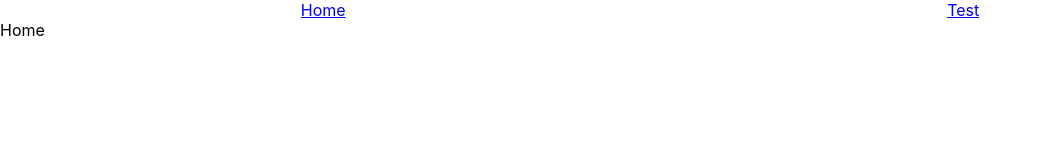
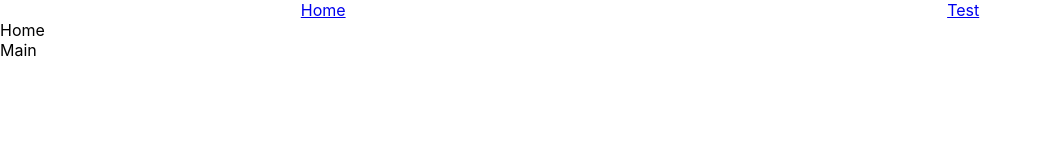
Before and after one commit to furtiman/goodgift-front, a React (Create React App) app: page / in a window 1280 px wide. Shown: the top 160 px of the page, without its empty margins (0-1041 px from the left). Built offline with nearby package versions, Linux system fonts and the light colour scheme.

Commit message:
Added base jsconfig

```diff
--- /dev/null
+++ b/jsconfig.json
@@ -0,0 +1,5 @@
+{
+    "compilerOptions": {
+        "baseUrl": "src"
+    }
+}
--- a/src/App.js
+++ b/src/App.js
@@ -1,6 +1,7 @@
 import React from 'react';
 import { Switch, Route, Redirect, BrowserRouter, Link } from 'react-router-dom';
 import styled from 'styled-components';
+import { Main } from 'pages/Main';
 
 const Container = styled.div`
   display: flex;
@@ -31,6 +32,8 @@ function App() {
         <Redirect to="/" />
       </Switch>
 
+      <Main />
+
     </BrowserRouter>
   );
 }
--- /dev/null
+++ b/src/pages/Main/Main.js
@@ -0,0 +1,8 @@
+import React from 'react';
+
+export const Main = props => {
+
+    return (
+        <div>Main</div>
+    );
+};
--- /dev/null
+++ b/src/pages/Main/index.js
@@ -0,0 +1 @@
+export { Main } from "./Main";
```
